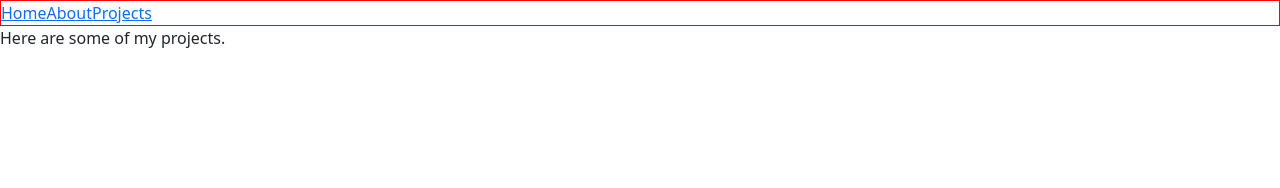
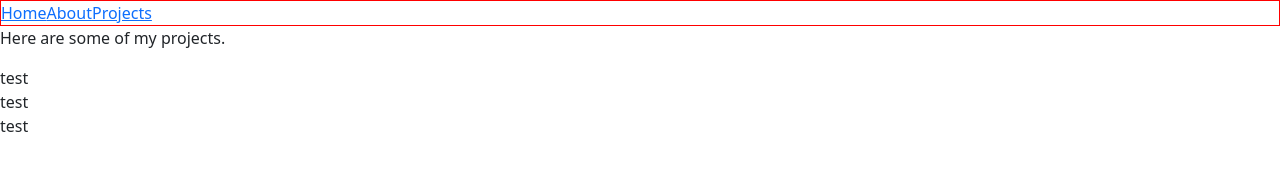
Before and after one commit to evandbeck/personal-portfolio, a React (Create React App) app: page /projects in a window 1280 px wide. Shown: the top 188 px of the page. Built offline with nearby package versions, Linux system fonts and the light colour scheme.

Commit message:
Projects

```diff
--- a/src/components/ProjectCard.jsx
+++ b/src/components/ProjectCard.jsx
@@ -1,8 +1,10 @@
 import React from 'react'
 
-function ProjectCard() {
+function ProjectCard(...project) {
+
+  console.log(project)
   return (
-    <div></div>
+    <div>test</div>
   )
 }
 
--- a/src/components/Projects.jsx
+++ b/src/components/Projects.jsx
@@ -1,7 +1,7 @@
 import React from 'react'
 import ProjectCard from './ProjectCard'
 
-let projects = []
+let projects = ["Project 1", "Project 2", "Project 3"]
 
 const displayProjectCards = projects.map(project => <ProjectCard {...project}/>)
 
```
